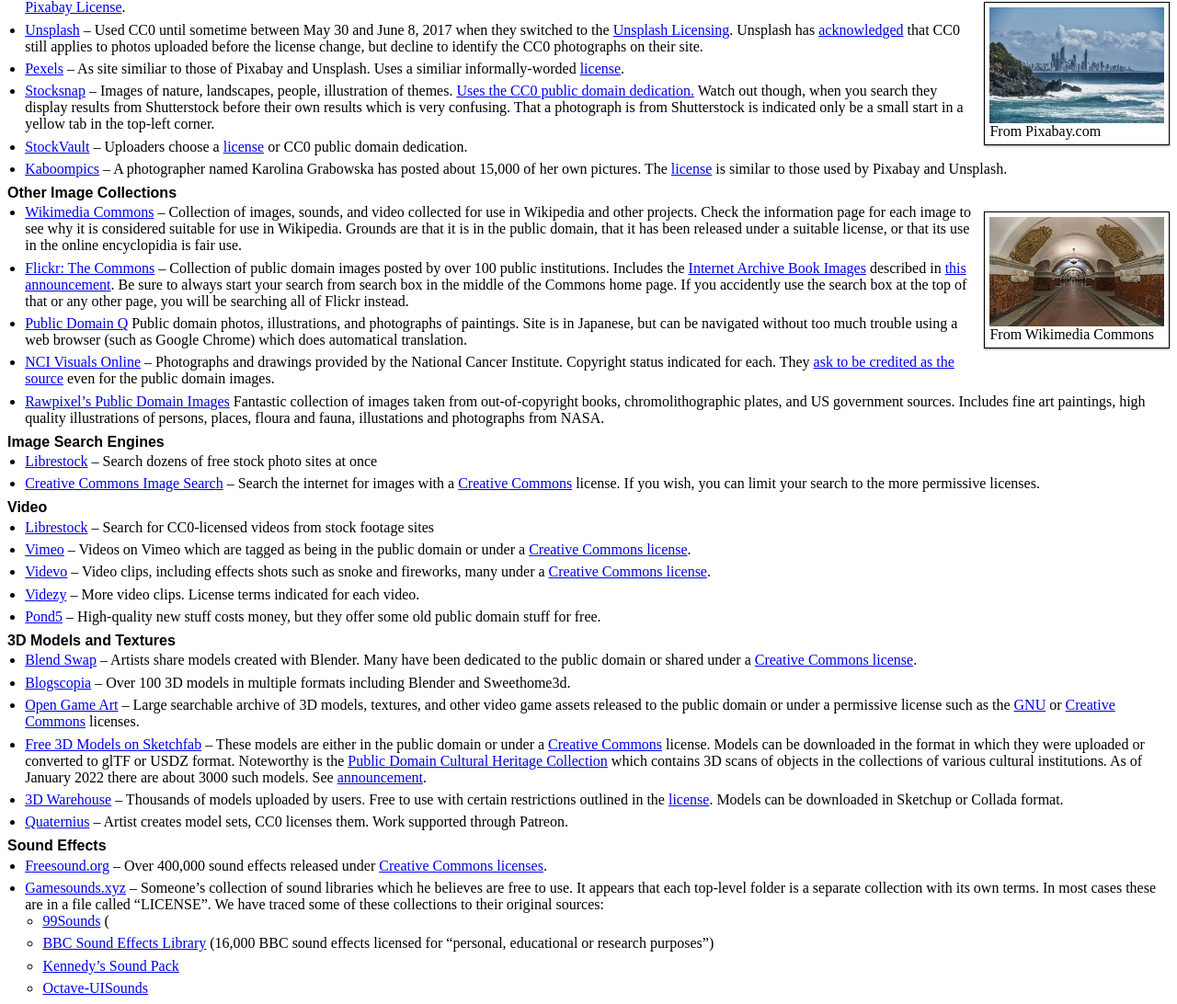
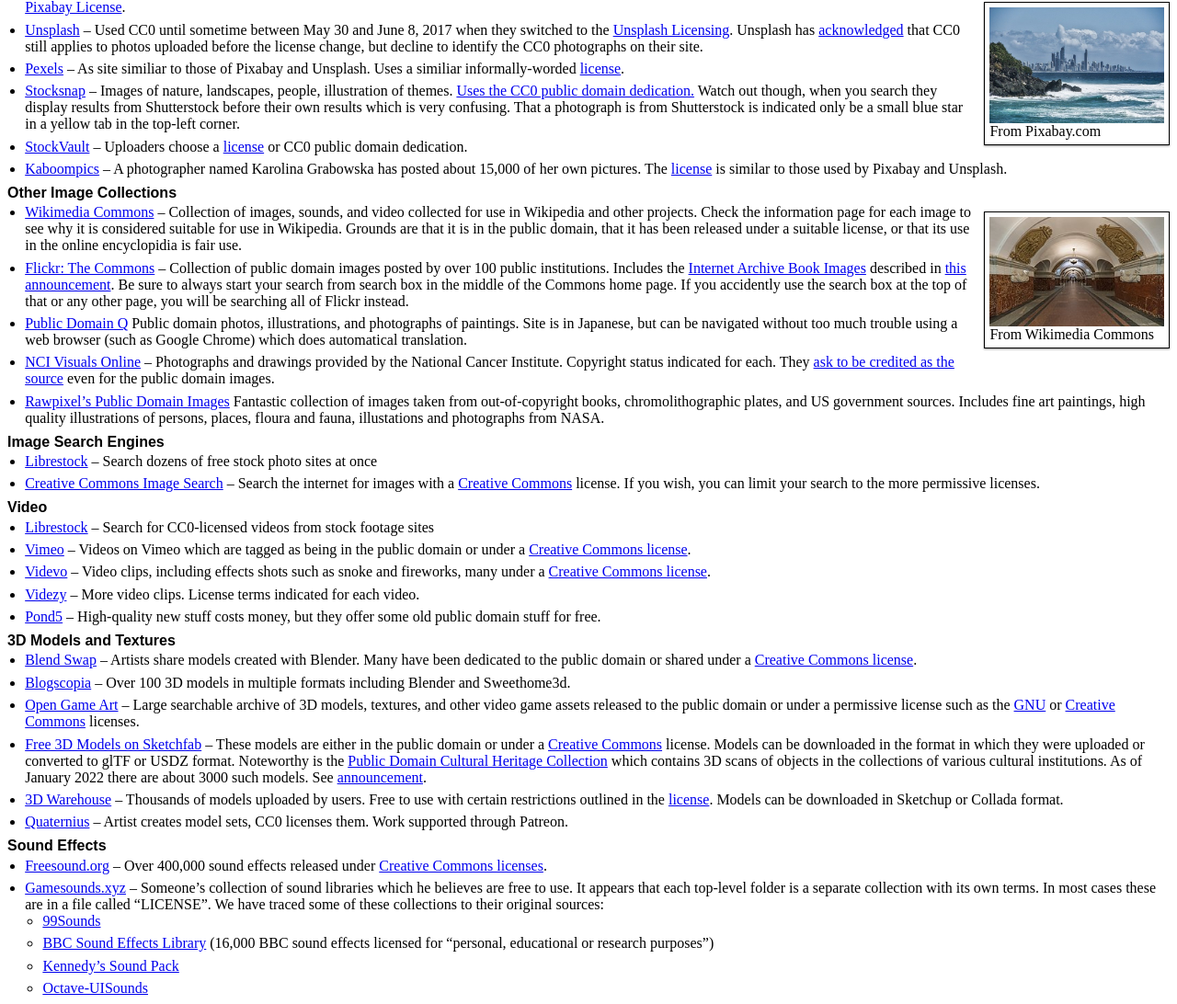
Before and after one commit to david672orford/tech-for-teaching, a Jekyll site: the page built from stock-material/index.md, in a window 1280 px wide. Shown: the part 1574-2666 px from the top of the page at 92% size. Built offline with Jekyll 4.4.1, drawn with Linux system fonts in a browser that asks for light colours; our own code applies the rules of GitHub Pages for plain Markdown files.

Commit message:
minor fixes

```diff
--- a/stock-material/index.md
+++ b/stock-material/index.md
@@ -148,7 +148,7 @@ as of January 2020 the licenses on these sites are unchanged.
 	CC0 public domain dedication.](https://stocksnap.io/license)
 	Watch out though, when you search they display results from Shutterstock
 	before their own results which is very confusing. That a photograph is
-	from Shutterstock is indicated only be a small start in a yellow tab
+	from Shutterstock is indicated only be a small blue star in a yellow tab
 	in the top-left corner.
 * [StockVault](https://www.stockvault.net) --
 	Uploaders choose a [license](https://www.stockvault.net/terms-of-use)
@@ -252,7 +252,7 @@ as of January 2020 the licenses on these sites are unchanged.
 	It appears that each top-level folder is a separate collection with its
 	own terms. In most cases these are in a file called "LICENSE". We have traced
 	some of these collections to their original sources:
-    * [99Sounds](http://99sounds.org/) (
+    * [99Sounds](http://99sounds.org/)
     * [BBC Sound Effects Library](http://bbcsfx.acropolis.org.uk/) (16,000 BBC sound effects licensed for "personal, educational or research purposes")
     * [Kennedy's Sound Pack](https://www.kenney.nl/)
     * [Octave-UISounds](http://www.raisedbeaches.com/octave)
```
